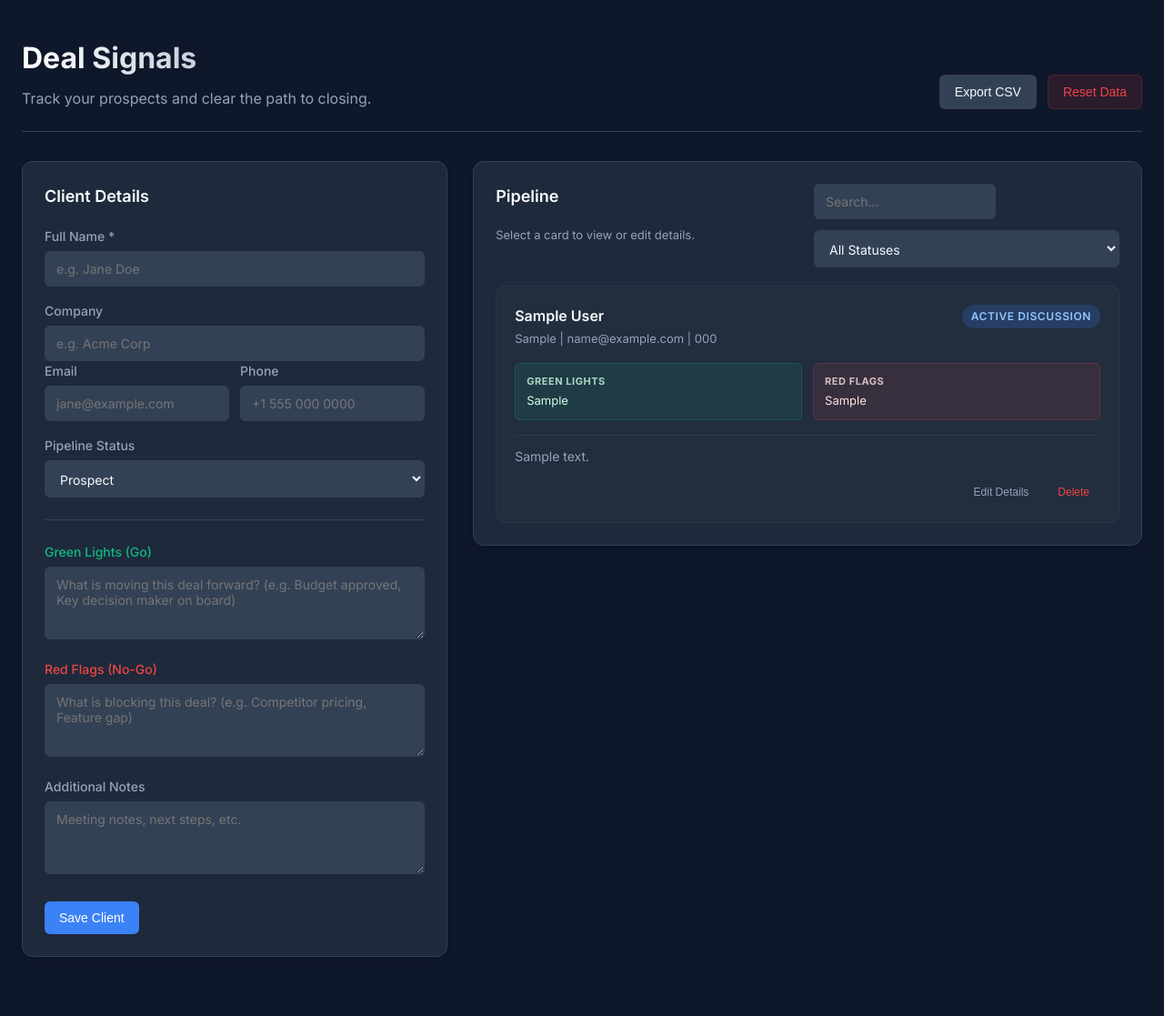
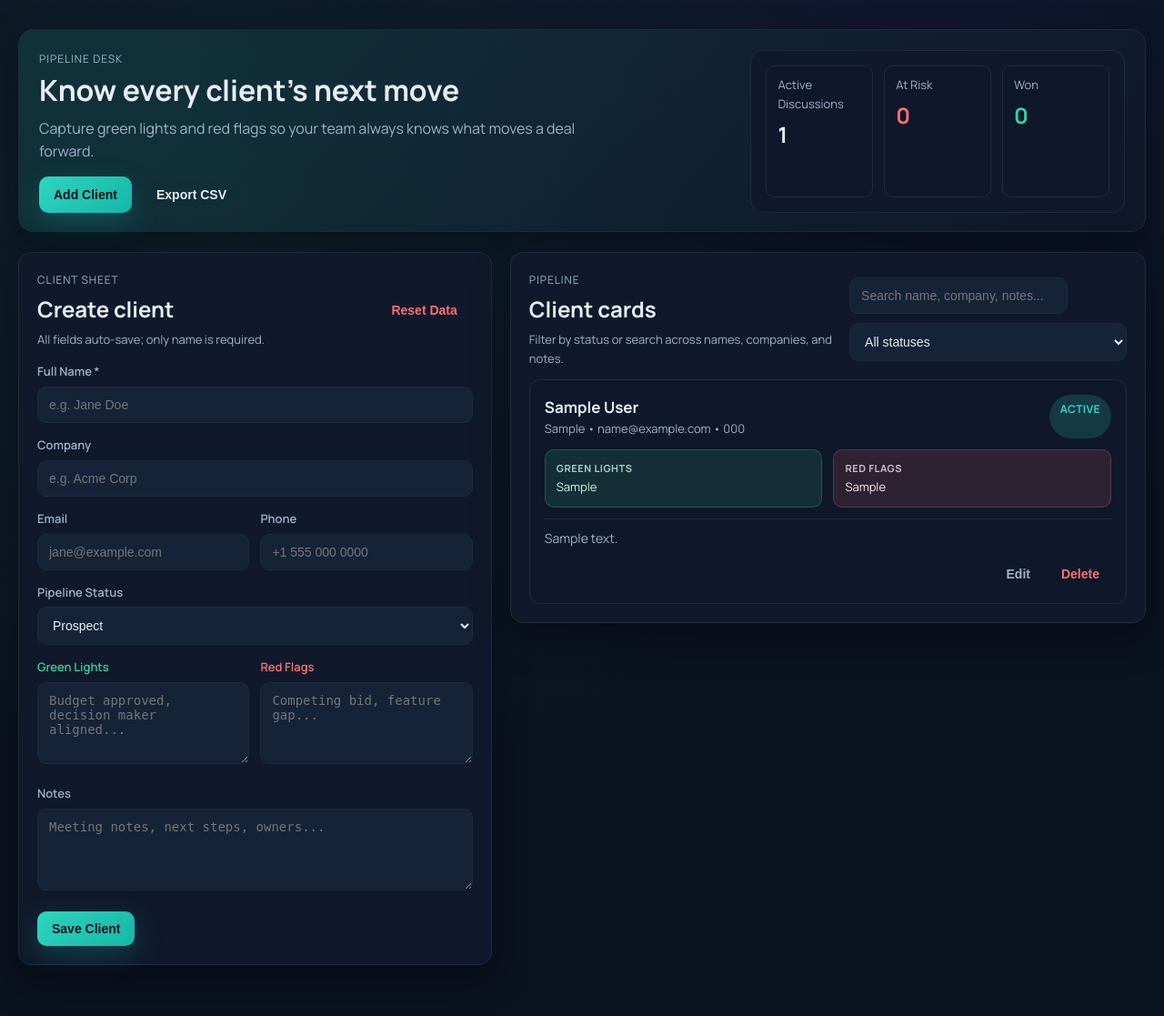
Before and after one commit to mwasalski/client_metadata_app, a Flask app: page / in a window 1280 px wide. Shown: the whole page at 91% size. Before the commit the page ends 1052 px from the top, so only its background shows below. Run offline with Flask 3, Linux system fonts and the light colour scheme; tables that the repository leaves empty hold one stand-in row (values such as "Sample post").

Commit message:
alpha v1.0

```diff
--- a/static/app.js
+++ b/static/app.js
@@ -9,13 +9,18 @@ const searchInput = document.getElementById("search");
 const statusFilter = document.getElementById("statusFilter");
 const resetBtn = document.getElementById("resetDbBtn");
 const exportBtn = document.getElementById("exportBtn");
+const addQuick = document.getElementById("addQuick");
+const metricActive = document.getElementById("metricActive");
+const metricRisk = document.getElementById("metricRisk");
+const metricWon = document.getElementById("metricWon");
+const formTitle = document.getElementById("formTitle");
 
 let clients = [];
 let editingId = null;
 
 const statusLabels = {
   prospect: "Prospect",
-  active: "Active Discussion",
+  active: "Active",
   closed: "Closed Won",
   churn_risk: "At Risk",
 };
@@ -34,6 +39,22 @@ async function fetchClients() {
   const res = await fetch(apiBase);
   clients = await res.json();
   renderClients();
+  renderMetrics();
+}
+
+function renderMetrics() {
+  const counts = clients.reduce(
+    (acc, c) => {
+      if (c.status === "active") acc.active += 1;
+      if (c.status === "churn_risk") acc.risk += 1;
+      if (c.status === "closed") acc.won += 1;
+      return acc;
+    },
+    { active: 0, risk: 0, won: 0 }
+  );
+  if (metricActive) metricActive.textContent = counts.active;
+  if (metricRisk) metricRisk.textContent = counts.risk;
+  if (metricWon) metricWon.textContent = counts.won;
 }
 
 function renderClients() {
@@ -62,41 +83,29 @@ function renderClients() {
 
   listEl.innerHTML = filtered
     .map((client) => {
-      const metaParts = [
-        client.company || null,
-        client.email || null,
-        client.phone || null,
-      ].filter(Boolean);
-
+      const metaParts = [client.company, client.email, client.phone].filter(Boolean);
       const go = client.go_factors
         ? `<div class="badge go"><strong>Green Lights</strong>${escapeHtml(client.go_factors)}</div>`
         : `<div class="badge go" style="opacity:0.6"><strong>Green Lights</strong>None yet</div>`;
-
       const noGo = client.no_go_factors
         ? `<div class="badge no-go"><strong>Red Flags</strong>${escapeHtml(client.no_go_factors)}</div>`
         : `<div class="badge no-go" style="opacity:0.6"><strong>Red Flags</strong>None yet</div>`;
-
-      const notes = client.notes
-        ? `<div class="notes">${escapeHtml(client.notes)}</div>`
-        : "";
+      const notes = client.notes ? `<div class="notes">${escapeHtml(client.notes)}</div>` : "";
 
       return `
         <article class="card" data-id="${client.id}">
           <div class="card-header">
             <div>
               <div class="client-name">${escapeHtml(client.full_name)}</div>
-              <div class="meta">${metaParts.length ? escapeHtml(metaParts.join(" | ")) : ""}</div>
+              <div class="meta">${metaParts.length ? escapeHtml(metaParts.join(" • ")) : ""}</div>
             </div>
             <div class="status ${client.status}">${statusLabels[client.status] || client.status}</div>
           </div>
-          <div class="badges">
-            ${go}
-            ${noGo}
-          </div>
+          <div class="badges">${go}${noGo}</div>
           ${notes}
           <div class="card-actions">
-            <button class="ghost" data-action="edit">Edit Details</button>
-            <button class="ghost" data-action="delete" style="color: var(--danger);">Delete</button>
+            <button class="ghost" data-action="edit">Edit</button>
+            <button class="ghost danger-ghost" data-action="delete">Delete</button>
           </div>
         </article>
       `;
@@ -108,10 +117,12 @@ function setFormMode(mode) {
   if (mode === "edit") {
     submitBtn.textContent = "Update Client";
     cancelBtn.style.display = "inline-flex";
+    formTitle.textContent = "Edit client";
   } else {
     submitBtn.textContent = "Save Client";
     cancelBtn.style.display = "none";
     editingId = null;
+    formTitle.textContent = "Create client";
   }
 }
 
@@ -152,7 +163,7 @@ async function saveClient(e) {
     });
 
     if (!res.ok) {
-      const data = await res.json();
+      const data = await res.json().catch(() => ({}));
       alert(data.errors ? data.errors.join("\n") : "Something went wrong.");
       return;
     }
@@ -206,7 +217,7 @@ async function deleteClient(id) {
 
 async function resetDatabase() {
   const confirmed = confirm(
-    "Are you sure you want to reset all data? This will delete every client record permanently."
+    "Reset all data? This will delete every client record permanently."
   );
   if (!confirmed) return;
   try {
@@ -226,13 +237,13 @@ async function resetDatabase() {
   }
 }
 
+function wireEvents() {
   if (cancelBtn) {
     cancelBtn.addEventListener("click", () => {
       clearForm();
       setFormMode("create");
     });
   }
-
   if (form) form.addEventListener("submit", saveClient);
   if (listEl) listEl.addEventListener("click", handleListClick);
   if (searchInput) searchInput.addEventListener("input", renderClients);
@@ -243,5 +254,16 @@ if (exportBtn) {
       window.location.href = "/api/export-csv";
     });
   }
+  if (addQuick) {
+    addQuick.addEventListener("click", () => {
+      editingId = null;
+      clearForm();
+      setFormMode("create");
+      document.getElementById("full_name").focus();
+      window.scrollTo({ top: 0, behavior: "smooth" });
+    });
+  }
+}
 
+wireEvents();
 fetchClients();
--- a/static/styles.css
+++ b/static/styles.css
@@ -1,422 +1,197 @@
-@import url("https://fonts.googleapis.com/css2?family=Inter:wght@400;500;600;700&display=swap");
-
 :root {
-  /* Premium SaaS Dark Theme */
-  --bg-page: #0f172a;
-  --bg-panel: #1e293b;
-  --bg-input: #334155;
-
-  --text-main: #f8fafc;
-  --text-muted: #94a3b8;
-
-  --primary: #3b82f6;
-  --primary-hover: #2563eb;
-
-  --success: #10b981;
-  --danger: #ef4444;
-  --warning: #f59e0b;
-
-  --border: #334155;
-  --border-focus: #60a5fa;
-
-  --shadow-sm: 0 1px 2px 0 rgb(0 0 0 / 0.05);
-  --shadow-md: 0 4px 6px -1px rgb(0 0 0 / 0.1), 0 2px 4px -2px rgb(0 0 0 / 0.1);
-  --shadow-lg: 0 10px 15px -3px rgb(0 0 0 / 0.1), 0 4px 6px -4px rgb(0 0 0 / 0.1);
+  --bg: #0b1220;
+  --panel: #10192b;
+  --panel-strong: #0f172a;
+  --border: #1f2a3c;
+  --input: #152338;
+  --text: #e8edf5;
+  --muted: #9fb2cc;
+  --primary: #2dd4bf;
+  --primary-strong: #14b8a6;
+  --danger: #f87171;
+  --success: #34d399;
+  --shadow: 0 16px 40px rgba(0, 0, 0, 0.35);
 }
 
-*,
-*::before,
-*::after {
-  box-sizing: border-box;
+* { box-sizing: border-box; }
+body {
+  margin: 0;
+  font-family: "Manrope", system-ui, -apple-system, sans-serif;
+  background: radial-gradient(120% 120% at 20% 20%, rgba(45,212,191,0.08), transparent 50%),
+              radial-gradient(120% 120% at 80% 0%, rgba(79,70,229,0.08), transparent 45%),
+              var(--bg);
+  color: var(--text);
+  line-height: 1.6;
+  min-height: 100vh;
 }
 
-body {
-  margin: 0;
-  font-family: "Inter", system-ui, -apple-system, sans-serif;
-  background-color: var(--bg-page);
-  color: var(--text-main);
-  line-height: 1.5;
-  -webkit-font-smoothing: antialiased;
+.page { max-width: 1280px; margin: 0 auto; padding: 32px 20px 56px; }
+
+.hero {
+  display: grid;
+  grid-template-columns: 1.3fr 0.7fr;
+  gap: 18px;
+  padding: 22px 22px 20px;
+  border: 1px solid var(--border);
+  border-radius: 16px;
+  background: linear-gradient(135deg, rgba(45,212,191,0.12), rgba(15,23,42,0.95));
+  box-shadow: var(--shadow);
+}
+.hero-text h1 { margin: 6px 0 10px; font-size: 32px; line-height: 1.2; }
+.hero-card {
+  background: var(--panel);
+  border: 1px solid var(--border);
+  border-radius: 14px;
+  padding: 16px;
+  display: grid;
+  grid-template-columns: repeat(3, 1fr);
+  gap: 12px;
+}
+.hero-metric { padding: 10px 12px; border-radius: 10px; background: var(--panel-strong); border: 1px solid var(--border); }
+.metric-label { color: var(--muted); font-size: 13px; margin-bottom: 4px; }
+.metric-value { font-size: 24px; font-weight: 700; }
+.metric-value.danger { color: var(--danger); }
+.metric-value.success { color: var(--success); }
+
+.eyebrow { letter-spacing: 0.08em; text-transform: uppercase; color: var(--muted); font-size: 12px; margin: 0; }
+.tagline { color: var(--muted); margin: 0 0 14px; max-width: 640px; }
+.hero-actions { display: flex; gap: 10px; flex-wrap: wrap; }
+
+.layout { display: grid; grid-template-columns: minmax(320px, 42%) 1fr; gap: 20px; margin-top: 22px; align-items: start; }
+
+.panel {
+  background: var(--panel);
+  border: 1px solid var(--border);
+  border-radius: 14px;
+  padding: 20px;
+  box-shadow: var(--shadow);
 }
 
-.page {
-  max-width: 1280px;
-  margin: 0 auto;
-  padding: 40px 24px;
-}
-
-/* Header */
-header {
-  display: flex;
-  justify-content: space-between;
-  align-items: flex-end;
-  margin-bottom: 32px;
-  border-bottom: 1px solid var(--border);
-  padding-bottom: 24px;
-  gap: 12px;
-}
-
-h1 {
-  font-size: 32px;
-  font-weight: 700;
-  margin: 0 0 8px 0;
-  background: linear-gradient(to right, #fff, #94a3b8);
-  -webkit-background-clip: text;
-  background-clip: text;
-  -webkit-text-fill-color: transparent;
-}
-
-.tagline {
-  color: var(--text-muted);
-  margin: 0;
-  font-size: 16px;
-}
-
-.header-actions {
-  display: flex;
-  gap: 12px;
-  flex-wrap: wrap;
-  justify-content: flex-end;
-}
-
-/* Layout */
-.layout {
-  display: grid;
-  grid-template-columns: minmax(300px, 38%) 1fr;
-  gap: 28px;
-  align-items: start;
-}
-
-.panel {
-  background: var(--bg-panel);
-  border: 1px solid var(--border);
-  border-radius: 12px;
-  padding: 24px;
-  box-shadow: var(--shadow-md);
-}
-
-h2 {
-  margin: 0 0 20px 0;
-  font-size: 18px;
-  font-weight: 600;
-  color: var(--text-main);
-}
-
-/* Form */
-.form-panel {
-  position: sticky;
-  top: 24px;
-}
+.panel-head { display: flex; justify-content: space-between; gap: 12px; align-items: center; }
+h2 { margin: 4px 0 4px; }
+.small-note { margin: 0; color: var(--muted); font-size: 13px; }
 
 label {
   display: block;
-  font-size: 14px;
-  font-weight: 500;
-  color: var(--text-muted);
-  margin-bottom: 6px;
-  margin-top: 16px;
+  margin: 14px 0 6px;
+  color: var(--muted);
+  font-weight: 600;
+  font-size: 13px;
 }
 
-label:first-of-type {
-  margin-top: 0;
+input, select, textarea {
+  width: 100%;
+  background: var(--input);
+  border: 1px solid var(--border);
+  border-radius: 10px;
+  padding: 11px 12px;
+  color: var(--text);
+  font-size: 14px;
+  transition: border-color 0.15s, box-shadow 0.15s, transform 0.08s;
 }
+input:focus, select:focus, textarea:focus {
+  outline: none;
+  border-color: var(--primary);
+  box-shadow: 0 0 0 3px rgba(45,212,191,0.15);
+  transform: translateY(-1px);
+}
+textarea { min-height: 90px; resize: vertical; }
 
-input,
-select,
-textarea {
-  width: 100%;
-  background: var(--bg-input);
-  border: 1px solid var(--border);
-  border-radius: 6px;
-  padding: 10px 12px;
-  color: var(--text-main);
-  font-size: 14px;
-  font-family: inherit;
-  transition: border-color 0.15s ease, box-shadow 0.15s ease;
-}
+.row { display: flex; gap: 12px; }
+.col { flex: 1; }
 
-input:focus,
-select:focus,
-textarea:focus {
-  outline: none;
-  border-color: var(--border-focus);
-  box-shadow: 0 0 0 3px rgba(59, 130, 246, 0.1);
-}
-
-textarea {
-  min-height: 80px;
-  resize: vertical;
-}
-
-.row {
-  display: flex;
+.pill-group {
+  display: grid;
+  grid-template-columns: 1fr 1fr;
   gap: 12px;
 }
+.label-go { color: var(--success); }
+.label-no-go { color: var(--danger); }
 
-.col {
-  flex: 1;
-}
-
-.divider {
-  height: 1px;
-  background: var(--border);
-  margin: 24px 0;
-}
-
-.label-go {
-  color: var(--success);
-}
-
-.label-no-go {
-  color: var(--danger);
-}
-
-/* Buttons */
 button {
   cursor: pointer;
   border: none;
-  border-radius: 6px;
-  padding: 10px 16px;
+  border-radius: 10px;
+  padding: 11px 16px;
   font-size: 14px;
-  font-weight: 500;
-  transition: all 0.2s;
-  display: inline-flex;
-  align-items: center;
-  justify-content: center;
+  font-weight: 700;
+  transition: transform 0.12s ease, box-shadow 0.12s ease, background 0.12s ease;
 }
+button:active { transform: translateY(1px); }
+.primary { background: linear-gradient(135deg, var(--primary), var(--primary-strong)); color: #0b1220; box-shadow: 0 10px 30px rgba(20,184,166,0.25); }
+.primary:hover { filter: brightness(1.05); }
+.secondary { background: transparent; color: var(--text); border: 1px solid var(--border); }
+.secondary:hover { background: rgba(255,255,255,0.05); }
+.ghost { background: transparent; color: var(--muted); border: 1px solid transparent; }
+.ghost:hover { color: var(--text); border-color: var(--border); }
+.danger-ghost { color: var(--danger); }
+.actions { margin-top: 16px; display: flex; gap: 10px; }
 
-.primary {
-  background-color: var(--primary);
-  color: white;
+.list-head { display: flex; justify-content: space-between; align-items: center; gap: 12px; margin-bottom: 12px; }
+.filters { display: flex; gap: 10px; flex-wrap: wrap; }
+.filters input { max-width: 240px; }
+
+.list { display: flex; flex-direction: column; gap: 14px; }
+.card {
+  background: var(--panel-strong);
+  border: 1px solid var(--border);
+  border-radius: 12px;
+  padding: 16px;
+  transition: border-color 0.15s, transform 0.15s, box-shadow 0.15s;
 }
+.card:hover { border-color: rgba(45,212,191,0.5); transform: translateY(-1px); box-shadow: var(--shadow); }
 
-.primary:hover {
-  background-color: var(--primary-hover);
+.card-header { display: flex; justify-content: space-between; gap: 12px; }
+.client-name { margin: 0; font-size: 17px; font-weight: 700; }
+.meta { color: var(--muted); font-size: 13px; }
+
+.status {
+  padding: 6px 12px;
+  border-radius: 999px;
+  font-size: 12px;
+  font-weight: 700;
+  letter-spacing: 0.03em;
+  text-transform: uppercase;
 }
+.status.prospect { background: rgba(255,255,255,0.06); color: var(--text); }
+.status.active { background: rgba(45,212,191,0.18); color: var(--primary); }
+.status.closed { background: rgba(52,211,153,0.18); color: var(--success); }
+.status.churn_risk { background: rgba(248,113,113,0.18); color: var(--danger); }
 
-.secondary {
-  background-color: var(--bg-input);
-  color: var(--text-main);
+.badges { display: grid; grid-template-columns: repeat(auto-fit, minmax(240px, 1fr)); gap: 12px; margin: 12px 0; }
+.badge {
+  padding: 12px;
+  border-radius: 10px;
+  font-size: 13px;
+  line-height: 1.4;
   border: 1px solid var(--border);
 }
+.badge.go { background: rgba(52,211,153,0.12); border-color: rgba(52,211,153,0.25); color: #d1fae5; }
+.badge.no-go { background: rgba(248,113,113,0.12); border-color: rgba(248,113,113,0.25); color: #ffe4e6; }
+.badge strong { display: block; margin-bottom: 4px; letter-spacing: 0.05em; font-size: 11px; opacity: 0.8; text-transform: uppercase; }
 
-.secondary:hover {
-  background-color: #475569;
-}
+.notes { color: var(--muted); font-size: 14px; margin-top: 10px; border-top: 1px solid var(--border); padding-top: 10px; }
 
-.danger {
-  background-color: rgba(239, 68, 68, 0.12);
-  color: var(--danger);
-  border: 1px solid rgba(239, 68, 68, 0.2);
-}
-
-.danger:hover {
-  background-color: rgba(239, 68, 68, 0.2);
-}
-
-.ghost {
-  background: transparent;
-  color: var(--text-muted);
-}
-
-.ghost:hover {
-  color: var(--text-main);
-  background: rgba(255, 255, 255, 0.05);
-}
-
-.actions {
-  margin-top: 24px;
-  display: flex;
-  gap: 12px;
-}
-
-/* List */
-.list-head {
-  display: flex;
-  justify-content: space-between;
-  align-items: flex-start;
-  margin-bottom: 20px;
-  gap: 12px;
-}
-
-.small-note {
-  font-size: 13px;
-  color: var(--text-muted);
-  margin-top: 4px;
-}
-
-.filters {
-  display: flex;
-  gap: 12px;
-  flex-wrap: wrap;
-}
-
-.list {
-  display: flex;
-  flex-direction: column;
-  gap: 16px;
-}
-
-.card {
-  background: rgba(255, 255, 255, 0.02);
-  border: 1px solid rgba(255, 255, 255, 0.04);
-  border-radius: 10px;
-  padding: 20px;
-  transition: transform 0.2s, border-color 0.2s, box-shadow 0.2s;
-}
-
-.card:hover {
-  border-color: var(--border-focus);
-  transform: translateY(-2px);
-  box-shadow: var(--shadow-md);
-}
-
-.card-header {
-  display: flex;
-  justify-content: space-between;
-  align-items: flex-start;
-  margin-bottom: 12px;
-  gap: 8px;
-}
-
-.client-name {
-  font-size: 16px;
-  font-weight: 600;
-  color: var(--text-main);
-}
-
-.meta {
-  font-size: 13px;
-  color: var(--text-muted);
-  margin-top: 4px;
-}
-
-.status {
-  font-size: 12px;
-  font-weight: 600;
-  padding: 4px 10px;
-  border-radius: 999px;
-  text-transform: uppercase;
-  letter-spacing: 0.05em;
-  white-space: nowrap;
-}
-
-.status.prospect {
-  background: rgba(148, 163, 184, 0.2);
-  color: #cbd5e1;
-}
-
-.status.active {
-  background: rgba(59, 130, 246, 0.2);
-  color: #93c5fd;
-}
-
-.status.closed {
-  background: rgba(16, 185, 129, 0.2);
-  color: #6ee7b7;
-}
-
-.status.churn_risk {
-  background: rgba(239, 68, 68, 0.2);
-  color: #fca5a5;
-}
-
-.badges {
-  display: flex;
-  flex-wrap: wrap;
-  gap: 12px;
-  margin: 16px 0;
-}
-
-.badge {
-  flex: 1 1 220px;
-  padding: 12px;
-  border-radius: 6px;
-  font-size: 13px;
-  line-height: 1.4;
-}
-
-.badge.go {
-  background: rgba(16, 185, 129, 0.1);
-  border: 1px solid rgba(16, 185, 129, 0.2);
-  color: #d1fae5;
-}
-
-.badge.no-go {
-  background: rgba(239, 68, 68, 0.1);
-  border: 1px solid rgba(239, 68, 68, 0.2);
-  color: #fee2e2;
-}
-
-.badge strong {
-  display: block;
-  margin-bottom: 4px;
-  font-size: 11px;
-  text-transform: uppercase;
-  letter-spacing: 0.05em;
-  opacity: 0.8;
-}
-
-.notes {
-  font-size: 14px;
-  color: var(--text-muted);
-  padding-top: 12px;
-  border-top: 1px solid rgba(255, 255, 255, 0.05);
-}
-
-.card-actions {
-  display: flex;
-  justify-content: flex-end;
-  gap: 8px;
-  margin-top: 16px;
-}
-
-.card-actions button {
-  padding: 6px 12px;
-  font-size: 12px;
-}
+.card-actions { display: flex; justify-content: flex-end; gap: 8px; margin-top: 12px; }
+.card-actions button { padding: 7px 12px; font-weight: 600; }
 
 .empty {
   text-align: center;
-  padding: 60px 20px;
-  color: var(--text-muted);
-  border: 2px dashed var(--border);
+  padding: 60px 16px;
+  border: 1px dashed var(--border);
   border-radius: 12px;
+  color: var(--muted);
 }
+.empty h3 { color: var(--text); margin: 8px 0 4px; }
 
-.empty-icon {
-  font-size: 32px;
-  margin-bottom: 12px;
-  opacity: 0.6;
+@media (max-width: 1080px) {
+  .hero { grid-template-columns: 1fr; }
+  .hero-card { grid-template-columns: repeat(auto-fit, minmax(120px, 1fr)); }
+  .layout { grid-template-columns: 1fr; }
 }
-
-.empty h3 {
-  color: var(--text-main);
-  margin: 0 0 8px 0;
+@media (max-width: 640px) {
+  .row, .pill-group { grid-template-columns: 1fr; display: grid; }
+  .hero-actions { width: 100%; }
+  .filters { width: 100%; }
+  .filters input { flex: 1; min-width: 0; }
 }
-
-@media (max-width: 1024px) {
-  .layout {
-    grid-template-columns: 1fr;
-  }
-
-  .form-panel {
-    position: static;
-  }
-
-  .list-panel {
-    order: -1;
-  }
-}
-
-@media (max-width: 640px) {
-  header {
-    flex-direction: column;
-    align-items: flex-start;
-  }
-
-  .header-actions {
-    width: 100%;
-    justify-content: flex-start;
-  }
-}
--- a/templates/index.html
+++ b/templates/index.html
@@ -3,25 +3,50 @@
 <head>
   <meta charset="UTF-8">
   <meta name="viewport" content="width=device-width, initial-scale=1.0">
-  <title>Deal Signals | Sales Tracker</title>
+  <title>Client Signals | Pipeline Desk</title>
+  <link rel="preconnect" href="https://fonts.googleapis.com">
+  <link rel="preconnect" href="https://fonts.gstatic.com" crossorigin>
+  <link href="https://fonts.googleapis.com/css2?family=Manrope:wght@400;500;600;700&display=swap" rel="stylesheet">
   <link rel="stylesheet" href="/static/styles.css">
 </head>
 <body>
   <div class="page">
-    <header>
-      <div>
-        <h1>Deal Signals</h1>
-        <p class="tagline">Track your prospects and clear the path to closing.</p>
+    <header class="hero">
+      <div class="hero-text">
+        <p class="eyebrow">Pipeline Desk</p>
+        <h1>Know every client’s next move</h1>
+        <p class="tagline">Capture green lights and red flags so your team always knows what moves a deal forward.</p>
+        <div class="hero-actions">
+          <button class="primary" type="button" id="addQuick">Add Client</button>
+          <button class="secondary" type="button" id="exportBtn">Export CSV</button>
+        </div>
       </div>
-      <div class="header-actions">
-        <button class="secondary" type="button" id="exportBtn">Export CSV</button>
-        <button class="danger" type="button" id="resetDbBtn">Reset Data</button>
+      <div class="hero-card">
+        <div class="hero-metric">
+          <div class="metric-label">Active Discussions</div>
+          <div class="metric-value" id="metricActive">0</div>
+        </div>
+        <div class="hero-metric">
+          <div class="metric-label">At Risk</div>
+          <div class="metric-value danger" id="metricRisk">0</div>
+        </div>
+        <div class="hero-metric">
+          <div class="metric-label">Won</div>
+          <div class="metric-value success" id="metricWon">0</div>
+        </div>
       </div>
     </header>
 
     <div class="layout">
       <section class="panel form-panel">
-        <h2>Client Details</h2>
+        <div class="panel-head">
+          <div>
+            <p class="eyebrow">Client Sheet</p>
+            <h2 id="formTitle">Create client</h2>
+            <p class="small-note">All fields auto-save; only name is required.</p>
+          </div>
+          <button class="ghost danger-ghost" type="button" id="resetDbBtn">Reset Data</button>
+        </div>
         <form id="clientForm">
           <label for="full_name">Full Name *</label>
           <input id="full_name" name="full_name" placeholder="e.g. Jane Doe" required>
@@ -48,20 +73,23 @@
             <option value="churn_risk">At Risk</option>
           </select>
 
-          <div class="divider"></div>
+          <div class="pill-group">
+            <div>
+              <label for="go_factors" class="label-go">Green Lights</label>
+              <textarea id="go_factors" name="go_factors" placeholder="Budget approved, decision maker aligned..."></textarea>
+            </div>
+            <div>
+              <label for="no_go_factors" class="label-no-go">Red Flags</label>
+              <textarea id="no_go_factors" name="no_go_factors" placeholder="Competing bid, feature gap..."></textarea>
+            </div>
+          </div>
 
-          <label for="go_factors" class="label-go">Green Lights (Go)</label>
-          <textarea id="go_factors" name="go_factors" placeholder="What is moving this deal forward? (e.g. Budget approved, Key decision maker on board)"></textarea>
-
-          <label for="no_go_factors" class="label-no-go">Red Flags (No-Go)</label>
-          <textarea id="no_go_factors" name="no_go_factors" placeholder="What is blocking this deal? (e.g. Competitor pricing, Feature gap)"></textarea>
-
-          <label for="notes">Additional Notes</label>
-          <textarea id="notes" name="notes" placeholder="Meeting notes, next steps, etc."></textarea>
+          <label for="notes">Notes</label>
+          <textarea id="notes" name="notes" placeholder="Meeting notes, next steps, owners..."></textarea>
 
           <div class="actions">
             <button class="primary" type="submit" id="submitBtn">Save Client</button>
-            <button class="ghost" type="button" id="cancelBtn" style="display:none;">Cancel</button>
+            <button class="ghost" type="button" id="cancelBtn" style="display:none;">Cancel edit</button>
           </div>
         </form>
       </section>
@@ -69,13 +97,14 @@
       <section class="panel list-panel">
         <div class="list-head">
           <div>
-            <h2>Pipeline</h2>
-            <div class="small-note">Select a card to view or edit details.</div>
+            <p class="eyebrow">Pipeline</p>
+            <h2>Client cards</h2>
+            <div class="small-note">Filter by status or search across names, companies, and notes.</div>
           </div>
           <div class="filters">
-            <input id="search" placeholder="Search..." style="width: 200px;">
+            <input id="search" placeholder="Search name, company, notes...">
             <select id="statusFilter">
-              <option value="">All Statuses</option>
+              <option value="">All statuses</option>
               <option value="prospect">Prospect</option>
               <option value="active">Active</option>
               <option value="closed">Won</option>
@@ -85,9 +114,9 @@
         </div>
         <div id="clientsList" class="list"></div>
         <div id="emptyState" class="empty" style="display:none;">
-          <div class="empty-icon">:-)</div>
-          <h3>Your pipeline is empty</h3>
-          <p>Add your first prospect on the left to get started.</p>
+          <div class="empty-icon">🗂️</div>
+          <h3>No clients yet</h3>
+          <p>Add your first prospect to see deal signals here.</p>
         </div>
       </section>
     </div>
```
Lines whose indentation alone changed are shown as unchanged.
